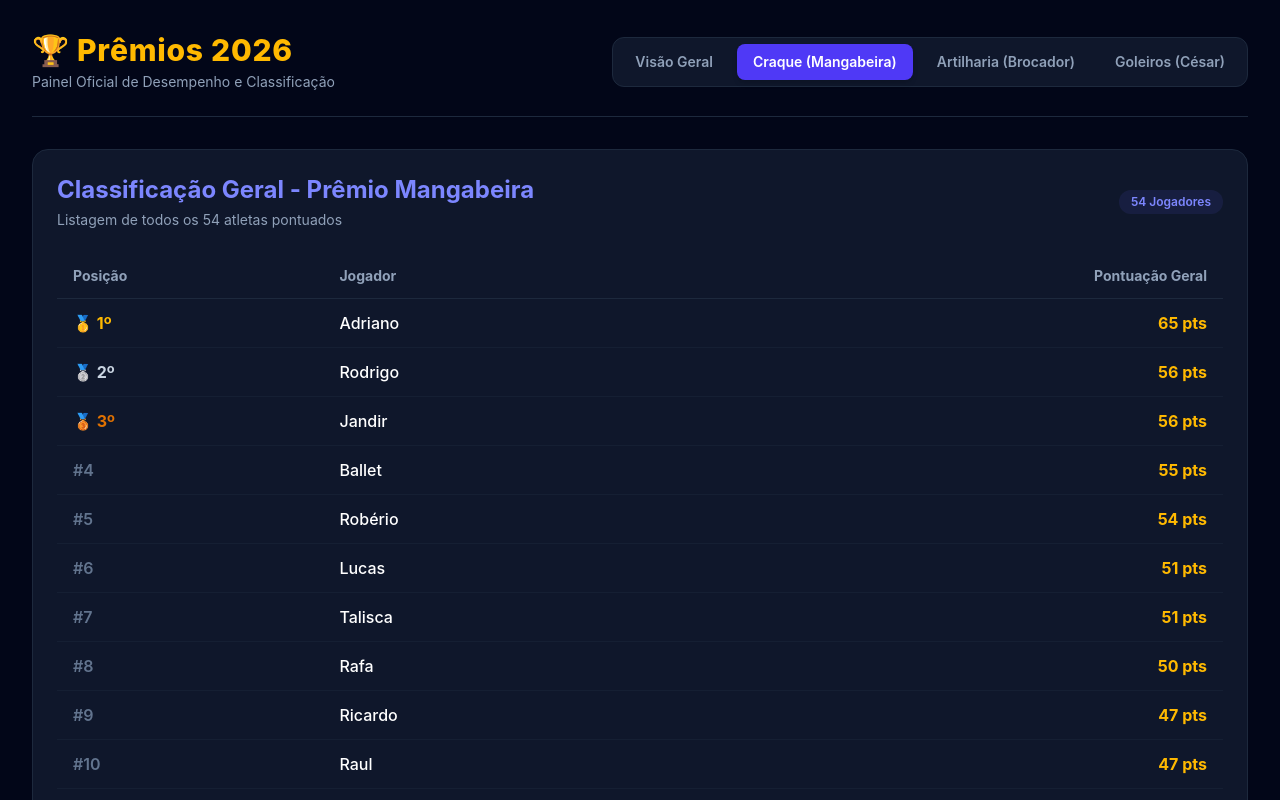
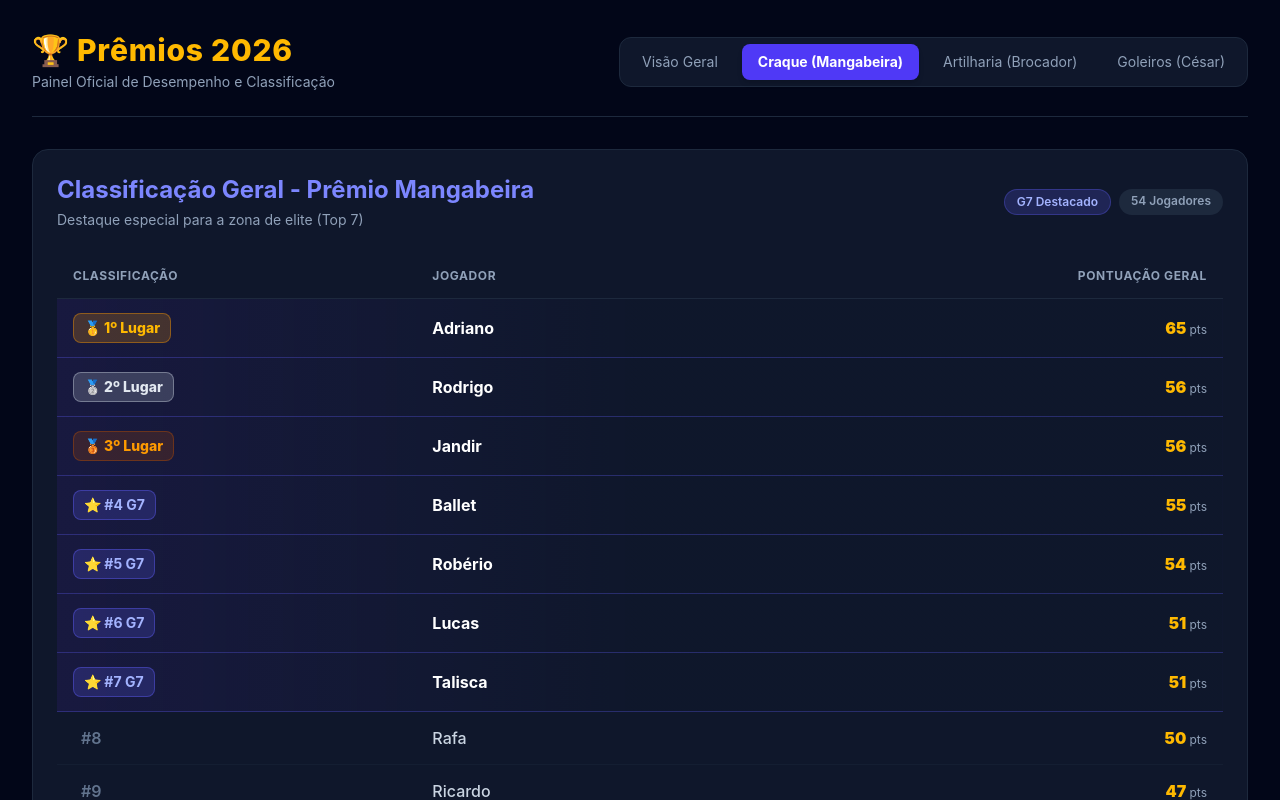
Before and after one commit to arenasinprovenfs/premio2026, a React (Vite) app: page / in a window 1280 px wide. Both pictures are taken after a click on the button "Craque (Mangabeira)". Shown: the top 800 px of the page. Built offline with nearby package versions, Linux system fonts and the light colour scheme.

Commit message:
Destacando os 7 primeiros colocados no Premio Mangabeira

```diff
--- a/src/App.jsx
+++ b/src/App.jsx
@@ -126,12 +126,13 @@ const rankingCesar = [
 export default function App() {
   const [aba, setAba] = useState('geral');
 
-  // Função auxiliar para renderizar badges do pódio
-  const getPodioBadge = (pos) => {
-    if (pos === 1) return <span className="text-amber-400 font-bold">🥇 1º</span>;
-    if (pos === 2) return <span className="text-slate-300 font-bold">🥈 2º</span>;
-    if (pos === 3) return <span className="text-amber-600 font-bold">🥉 3º</span>;
-    return <span className="text-slate-500 font-semibold">#{pos}</span>;
+  // Função para renderizar selos dos 7 primeiros
+  const getPodioBadgeG7 = (pos) => {
+    if (pos === 1) return <span className="bg-amber-500/20 text-amber-400 border border-amber-500/40 px-2.5 py-1 rounded-lg font-extrabold text-sm flex items-center gap-1 w-fit">🥇 1º Lugar</span>;
+    if (pos === 2) return <span className="bg-slate-300/20 text-slate-200 border border-slate-300/40 px-2.5 py-1 rounded-lg font-extrabold text-sm flex items-center gap-1 w-fit">🥈 2º Lugar</span>;
+    if (pos === 3) return <span className="bg-amber-700/20 text-amber-500 border border-amber-700/40 px-2.5 py-1 rounded-lg font-extrabold text-sm flex items-center gap-1 w-fit">🥉 3º Lugar</span>;
+    if (pos <= 7) return <span className="bg-indigo-500/20 text-indigo-300 border border-indigo-500/40 px-2.5 py-1 rounded-lg font-bold text-sm flex items-center gap-1 w-fit">⭐ #{pos} G7</span>;
+    return <span className="text-slate-500 font-semibold px-2">#{pos}</span>;
   };
 
   return (
@@ -147,25 +148,25 @@ export default function App() {
         <div className="flex flex-wrap gap-2 bg-slate-900 p-1.5 rounded-xl border border-slate-800">
           <button
             onClick={() => setAba('geral')}
-            className={`px-4 py-2 rounded-lg text-sm font-semibold transition-all ${aba === 'geral' ? 'bg-amber-500 text-slate-950 shadow-md font-bold' : 'text-slate-400 hover:text-white'}`}
+            className={`px-4 py-2 rounded-lg text-sm transition-all ${aba === 'geral' ? 'bg-amber-500 text-slate-950 shadow-md font-bold' : 'text-slate-400 hover:text-white'}`}
           >
             Visão Geral
           </button>
           <button
             onClick={() => setAba('mangabeira')}
-            className={`px-4 py-2 rounded-lg text-sm font-semibold transition-all ${aba === 'mangabeira' ? 'bg-indigo-600 text-white shadow-md font-bold' : 'text-slate-400 hover:text-white'}`}
+            className={`px-4 py-2 rounded-lg text-sm transition-all ${aba === 'mangabeira' ? 'bg-indigo-600 text-white shadow-md font-bold' : 'text-slate-400 hover:text-white'}`}
           >
             Craque (Mangabeira)
           </button>
           <button
             onClick={() => setAba('brocador')}
-            className={`px-4 py-2 rounded-lg text-sm font-semibold transition-all ${aba === 'brocador' ? 'bg-emerald-600 text-white shadow-md font-bold' : 'text-slate-400 hover:text-white'}`}
+            className={`px-4 py-2 rounded-lg text-sm transition-all ${aba === 'brocador' ? 'bg-emerald-600 text-white shadow-md font-bold' : 'text-slate-400 hover:text-white'}`}
           >
             Artilharia (Brocador)
           </button>
           <button
             onClick={() => setAba('cesar')}
-            className={`px-4 py-2 rounded-lg text-sm font-semibold transition-all ${aba === 'cesar' ? 'bg-blue-600 text-white shadow-md font-bold' : 'text-slate-400 hover:text-white'}`}
+            className={`px-4 py-2 rounded-lg text-sm transition-all ${aba === 'cesar' ? 'bg-blue-600 text-white shadow-md font-bold' : 'text-slate-400 hover:text-white'}`}
           >
             Goleiros (César)
           </button>
@@ -255,34 +256,51 @@ export default function App() {
         </>
       )}
 
-      {/* ABA CRAQUE (MANGABEIRA) */}
+      {/* ABA CRAQUE (MANGABEIRA) - COM DESTAQUE PARA OS 7 PRIMEIROS */}
       {aba === 'mangabeira' && (
         <div className="bg-slate-900 p-6 rounded-2xl border border-slate-800">
-          <div className="flex justify-between items-center mb-6">
+          <div className="flex flex-col sm:flex-row justify-between items-start sm:items-center gap-2 mb-6">
             <div>
               <h2 className="text-2xl font-bold text-indigo-400">Classificação Geral - Prêmio Mangabeira</h2>
-              <p className="text-slate-400 text-sm mt-1">Listagem de todos os 54 atletas pontuados</p>
+              <p className="text-slate-400 text-sm mt-1">Destaque especial para a zona de elite (Top 7)</p>
             </div>
-            <span className="bg-indigo-500/10 text-indigo-400 px-3 py-1 rounded-full text-xs font-semibold">54 Jogadores</span>
+            <div className="flex gap-2">
+              <span className="bg-indigo-500/20 text-indigo-300 border border-indigo-500/30 px-3 py-1 rounded-full text-xs font-semibold">G7 Destacado</span>
+              <span className="bg-slate-800 text-slate-400 px-3 py-1 rounded-full text-xs font-semibold">54 Jogadores</span>
+            </div>
           </div>
 
           <div className="overflow-x-auto">
             <table className="w-full text-left border-collapse">
               <thead>
-                <tr className="border-b border-slate-800 text-slate-400 text-sm">
-                  <th className="py-3 px-4">Posição</th>
-                  <th className="py-3 px-4">Jogador</th>
-                  <th className="py-3 px-4 text-right">Pontuação Geral</th>
+                <tr className="border-b border-slate-800 text-slate-400 text-xs font-bold uppercase tracking-wider">
+                  <th className="py-3.5 px-4">Classificação</th>
+                  <th className="py-3.5 px-4">Jogador</th>
+                  <th className="py-3.5 px-4 text-right">Pontuação Geral</th>
                 </tr>
               </thead>
               <tbody>
-                {rankingMangabeira.map((item) => (
-                  <tr key={item.pos} className="border-b border-slate-800/50 hover:bg-slate-800/30 transition-colors">
-                    <td className="py-3 px-4">{getPodioBadge(item.pos)}</td>
-                    <td className="py-3 px-4 font-medium text-white">{item.nome}</td>
-                    <td className="py-3 px-4 text-right font-bold text-amber-400">{item.pontos} pts</td>
-                  </tr>
-                ))}
+                {rankingMangabeira.map((item) => {
+                  const isTop7 = item.pos <= 7;
+                  return (
+                    <tr
+                      key={item.pos}
+                      className={`border-b transition-all ${
+                        isTop7
+                          ? 'bg-gradient-to-r from-indigo-950/60 via-slate-900 to-slate-900 border-indigo-500/30 font-semibold'
+                          : 'border-slate-800/40 hover:bg-slate-800/30 text-slate-300'
+                      }`}
+                    >
+                      <td className="py-3.5 px-4">{getPodioBadgeG7(item.pos)}</td>
+                      <td className={`py-3.5 px-4 ${isTop7 ? 'text-white font-bold text-base' : 'font-medium'}`}>
+                        {item.nome}
+                      </td>
+                      <td className="py-3.5 px-4 text-right font-black text-amber-400 text-base">
+                        {item.pontos} <span className="text-xs text-slate-400 font-normal">pts</span>
+                      </td>
+                    </tr>
+                  );
+                })}
               </tbody>
             </table>
           </div>
@@ -312,7 +330,7 @@ export default function App() {
               <tbody>
                 {rankingBrocador.map((item) => (
                   <tr key={item.pos} className="border-b border-slate-800/50 hover:bg-slate-800/30 transition-colors">
-                    <td className="py-3 px-4">{getPodioBadge(item.pos)}</td>
+                    <td className="py-3 px-4">{getPodioBadgeG7(item.pos)}</td>
                     <td className="py-3 px-4 font-medium text-white">{item.nome}</td>
                     <td className="py-3 px-4 text-right font-bold text-emerald-400">{item.gols} gols</td>
                   </tr>
@@ -359,7 +377,7 @@ export default function App() {
                 <tbody>
                   {rankingCesar.map((item) => (
                     <tr key={item.pos} className="border-b border-slate-800/50 hover:bg-slate-800/30 transition-colors">
-                      <td className="py-3 px-4">{getPodioBadge(item.pos)}</td>
+                      <td className="py-3 px-4">{getPodioBadgeG7(item.pos)}</td>
                       <td className="py-3 px-4 font-medium text-white">{item.nome}</td>
                       <td className="py-3 px-4 text-center font-bold text-amber-400">{item.pontos} pts</td>
                       <td className="py-3 px-4 text-right font-bold text-red-400">{item.golsSofridos} GS</td>
```
